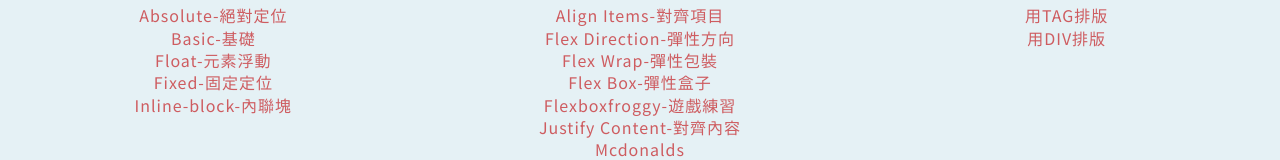
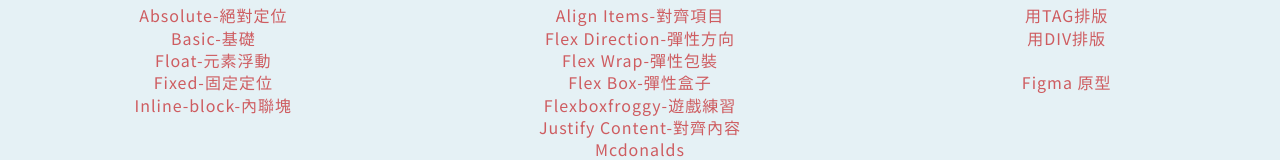
Before and after one commit to WYJ-5/WYJ-5, a plain HTML site: page 20240618/portfolio.html in a window 1280 px wide. Shown: the part 429-589 px from the top of the page. Drawn offline with Linux system fonts and the light colour scheme; files that its build step writes are made by us from their sources; a web font is replaced by a local one.

Commit message:
Update portfolio.html

```diff
--- a/20240618/portfolio.html
+++ b/20240618/portfolio.html
@@ -75,6 +75,8 @@
             <p>20240521</p>
             <li><a href="../20240521/layout-tag.html">用TAG排版</a></li>
             <li><a href="../20240521/layout-div.html">用DIV排版</a></li>
+            <br>
+            <li><a href="https://www.figma.com/design/lxYGqYXn5evJ1Dh37Ihw8j/%E5%80%8B%E4%BA%BA%E7%B6%B2%E7%AB%99?node-id=0-1&t=um4Pyyi5C0yVs3uN-0">Figma 原型</a></li>
         </ul>
     </main>
 
```
